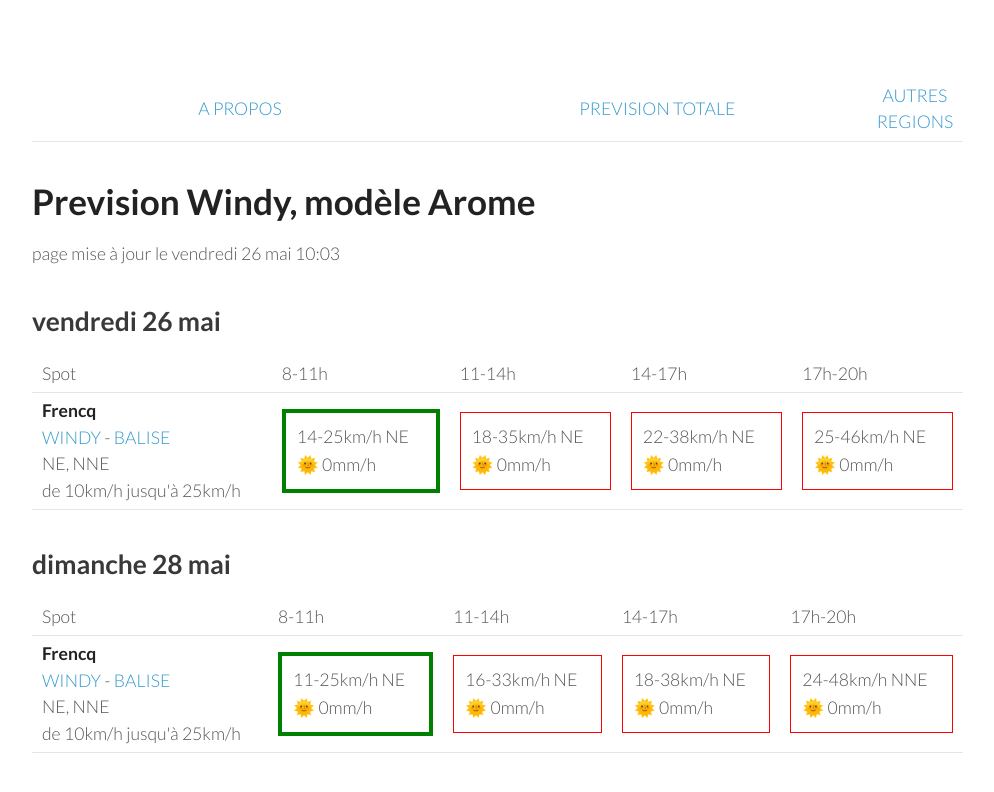
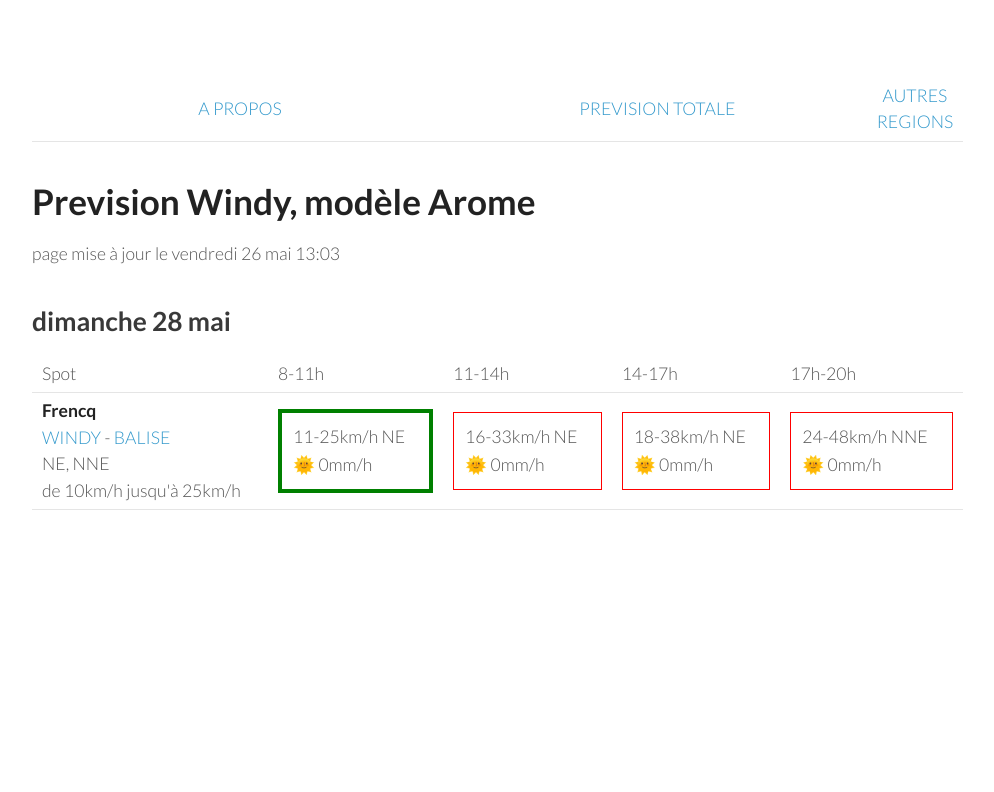
Before and after one commit to parapente-dans-le-nord/parapente-dans-le-nord.github.io, a Jekyll site: the page built from index.markdown, in a window 1280 px wide. Shown: the top 792 px of the page, without its empty margins (26-1020 px from the left). Built offline with Jekyll 4.4.1, drawn with Linux system fonts in a browser that asks for light colours.

Commit message:
update index.markdown

```diff
--- a/index.markdown
+++ b/index.markdown
@@ -7,36 +7,10 @@ title:  "Ou ça vole"
 {: .links}
 
 # Prevision Windy, modèle Arome
-page mise à jour le vendredi 26 mai 10:03
+page mise à jour le vendredi 26 mai 13:03
 
 
 
-## vendredi 26 mai
-
-{::nomarkdown}
-<table>
-  <tbody>
-    <tr>
-      <td>Spot</td>
-      <td>8-11h</td>
-      <td>11-14h</td>
-      <td>14-17h</td>
-      <td>17h-20h</td>
-    </tr>
-<tr>
-        <td><strong>Frencq</strong>  <br><a href="https://windy.com/50.559/1.669?50.159,1.670,8,m:e3qagdV">WINDY</a> - <span class=""><a href="https://balisemeteo.com/balise_histo.php?idBalise=159">BALISE</a> </span><br> <span class="vent-favorable">NE, NNE</span><br><span class="force-vent">de 10km/h jusqu'à 25km/h</span> </td>
-
-            <td><div class="flyable"><p>14-25km/h NE</p><p>🌞 0mm/h</p></div></td>
-            <td><div class="not-flyable"><p>18-35km/h NE</p><p>🌞 0mm/h</p></div></td>
-            <td><div class="not-flyable"><p>22-38km/h NE</p><p>🌞 0mm/h</p></div></td>
-            <td><div class="not-flyable"><p>25-46km/h NE</p><p>🌞 0mm/h</p></div></td>
-
-
-    </tr>
-
-</tbody>
-</table>
-{:/}
 ## dimanche 28 mai
 
 {::nomarkdown}
```
Also changed, not shown: all.markdown (+97 -123 lines).
